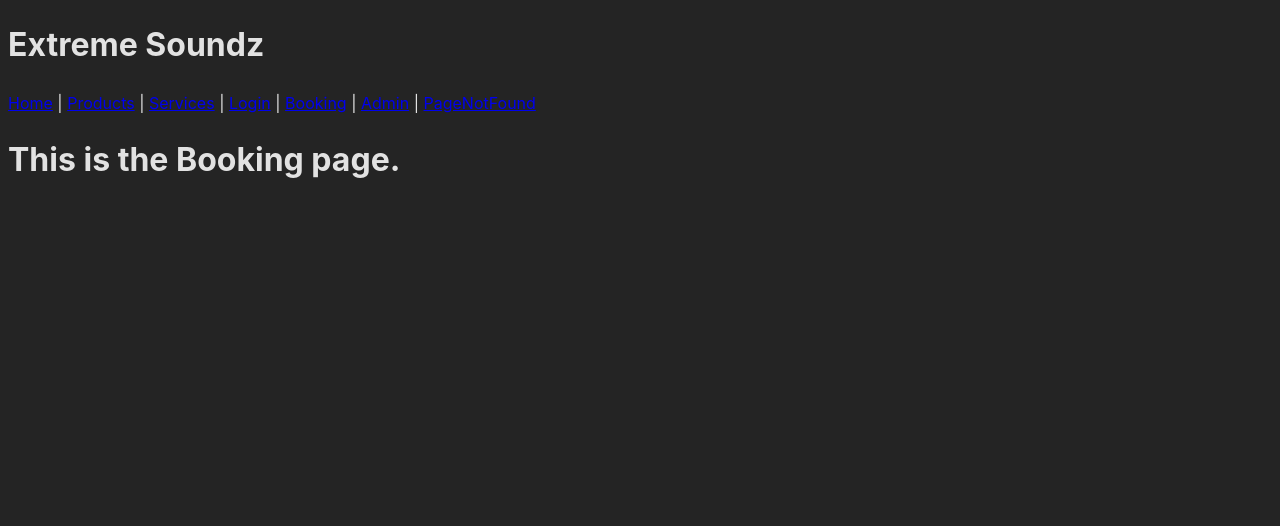
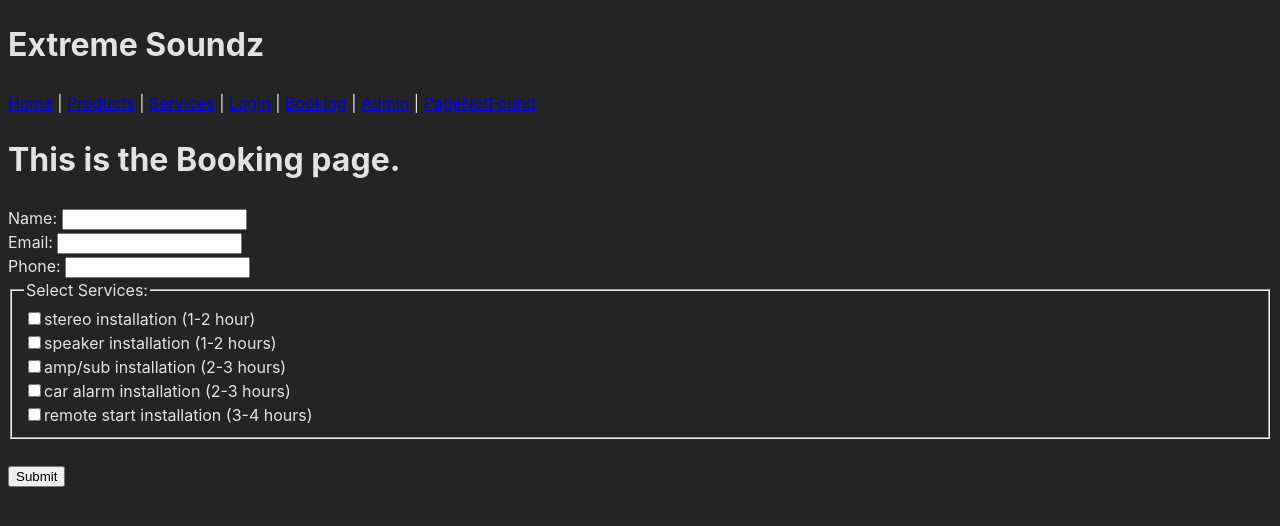
Before and after one commit to jk377y/extremeSoundz, a React (Vite) app in the folder client/: page /booking in a window 1280 px wide. Shown: the top 526 px of the page. Built offline with nearby package versions, Linux system fonts and the light colour scheme.

Commit message:
started to create form on booking page

```diff
--- a/client/src/pages/Booking.jsx
+++ b/client/src/pages/Booking.jsx
@@ -1,11 +1,84 @@
-import React from 'react';
+import React, { useState } from 'react';
+import Calendar from 'react-calendar';
+import { useNavigate } from 'react-router-dom';
+
+const services = [
+    "stereo installation (1-2 hour)",
+    "speaker installation (1-2 hours)",
+    "amp/sub installation (2-3 hours)",
+    "car alarm installation (2-3 hours)",
+    "remote start installation (3-4 hours)",
+];
 
 const Booking = () => {
-    return(
+    const [selectedServices, setSelectedServices] = useState([]);
+    const [name, setName] = useState('');
+    const [customerEmail, setCustomerEmail] = useState('');
+    const [customerPhone, setCustomerPhone] = useState('');
+
+    // handle checkbox selection for services
+    const handleServiceSelection = (service) => {
+        setSelectedServices(prevSelected =>
+            prevSelected.includes(service)
+                ? prevSelected.filter(s => s !== service)  // remove if already selected
+                : [...prevSelected, service]  // add if not selected
+        );
+    };
+
+    // form submission
+    const handleSubmit = (event) => {
+        event.preventDefault();
+        console.log({
+            customerName: name,
+            customerEmail,
+            customerPhone,
+            services: selectedServices
+        });
+        // reset form
+        setName('');
+        setCustomerEmail('');
+        setCustomerPhone('');
+        setSelectedServices([]);
+    };
+
+    return (
         <>
             <h1>This is the Booking page.</h1>
+            <form onSubmit={handleSubmit}>
+
+                <label htmlFor='customerName'>Name:</label>&nbsp;
+                <input type='text' id='customerName' name='customerName' value={name} onChange={(e) => setName(e.target.value)} required />
+                <br />
+
+                <label htmlFor='customerEmail'>Email:</label>&nbsp;
+                <input type='email' id='customerEmail' name='customerEmail' value={customerEmail} onChange={(e) => setCustomerEmail(e.target.value)} required />
+                <br />
+
+                <label htmlFor='customerPhone'>Phone:</label>&nbsp;
+                <input type='tel' id='customerPhone' name='customerPhone' value={customerPhone} onChange={(e) => setCustomerPhone(e.target.value)} required />
+                <br />
+
+                <fieldset>
+                    <legend>Select Services:</legend>
+                    {services.map((service, index) => (
+                        <div key={index}>
+                            <input
+                                type='checkbox'
+                                id={`service-${index}`}
+                                name='services'
+                                value={service}
+                                checked={selectedServices.includes(service)}
+                                onChange={() => handleServiceSelection(service)}
+                            />
+                            <label htmlFor={`service-${index}`}>{service}</label>
+                        </div>
+                    ))}
+                </fieldset>
+                <br />
+                <button type='submit'>Submit</button>
+            </form>
         </>
-    )
+    );
 }
 
 export default Booking;
```
